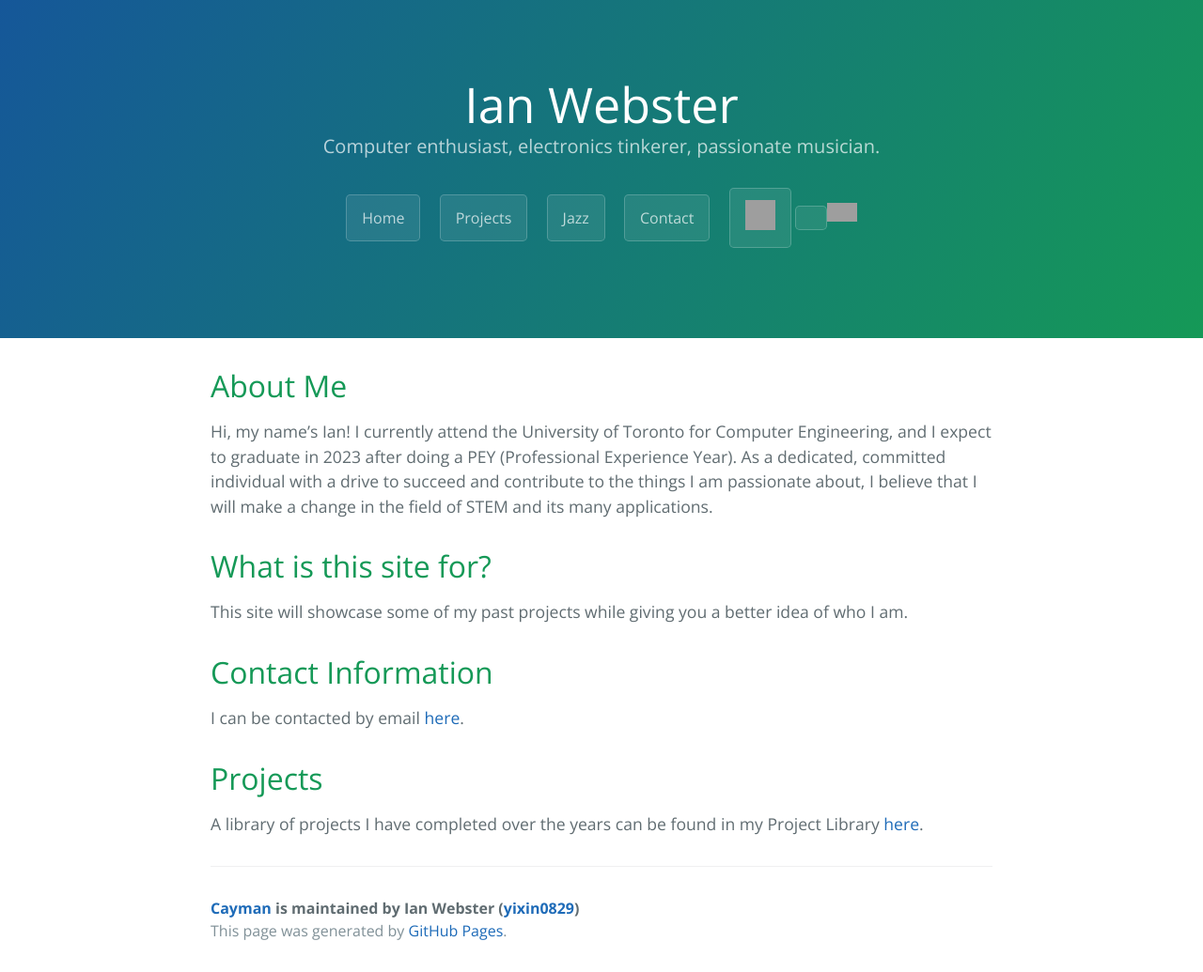
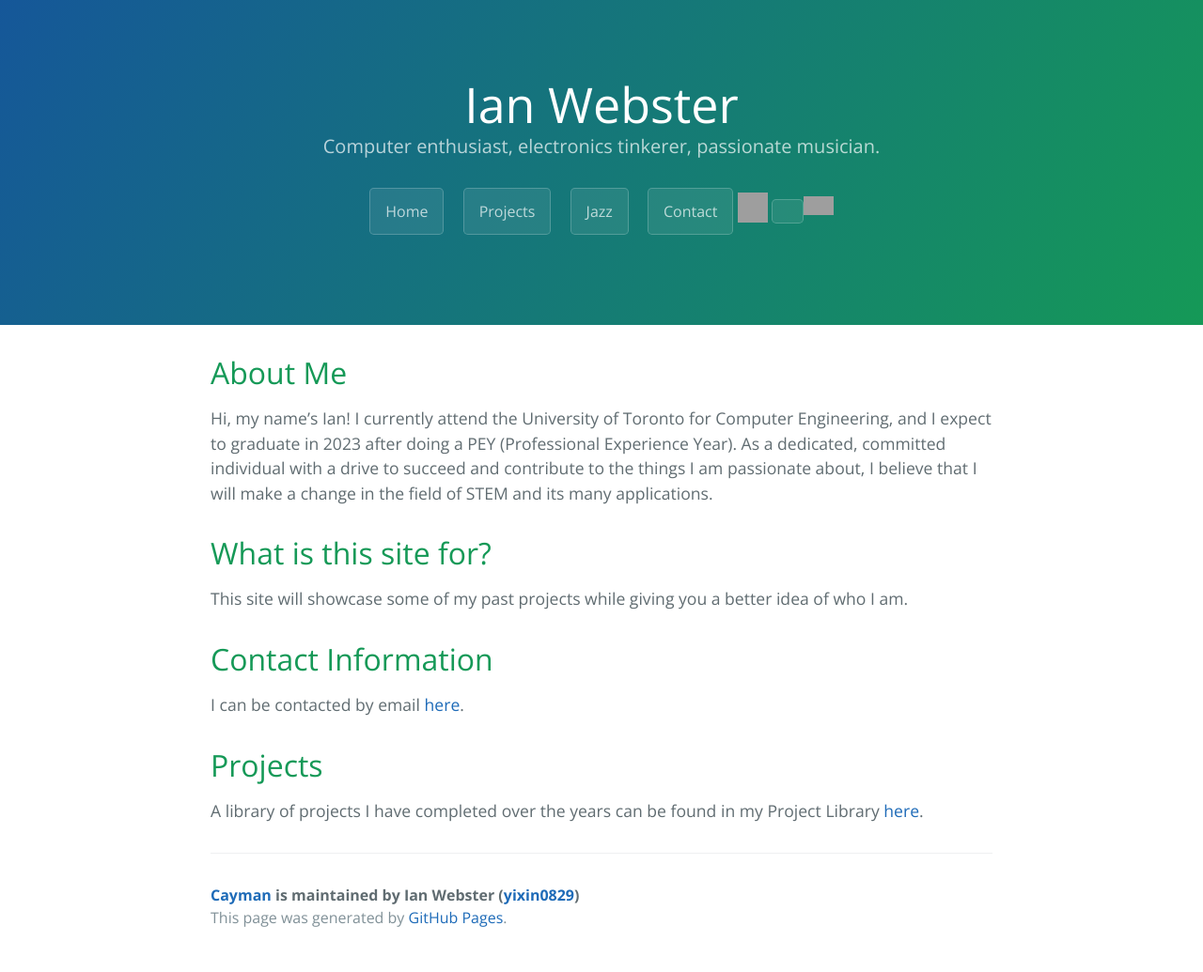
Before and after one commit to yixin0829/Cayman, a Jekyll site: the page built from index.md, in a window 1280 px wide. Shown: the whole page at 94% size. Built offline with Jekyll 4.4.1, drawn with Linux system fonts in a browser that asks for light colours; grey boxes are pictures that could not be loaded.

Commit message:
Update default.html

```diff
--- a/_layouts/default.html
+++ b/_layouts/default.html
@@ -38,7 +38,8 @@
         <a href="{{ '/Cayman/project-library.html' }}" class="btn">Projects</a>
         <a href="{{ '/Cayman/jazz.html' }}" class="btn">Jazz</a>
         <a href="{{ '/Cayman/contact/index.html' }}" class="btn">Contact</a>
-        <a class="btn"><iframe allowtransparency="true" scrolling="no" frameborder="no" src="https://w.soundcloud.com/icon/?url=http%3A%2F%2Fsoundcloud.com%2Fiwebsterproductions&color=orange_white&size=32" style="width: 32px; height: 32px;"></iframe></a>
+        <iframe allowtransparency="true" scrolling="no" frameborder="no" src="https://w.soundcloud.com/icon/?url=http%3A%2F%2Fsoundcloud.com%2Fiwebsterproductions&color=orange_white&size=32" style="width: 32px; height: 32px;"></iframe>
+
         <style>
           .strava-badge- { display: inline-block; height: 48px; }
           .strava-badge- img { visibility: hidden; height: 48px; }
```
